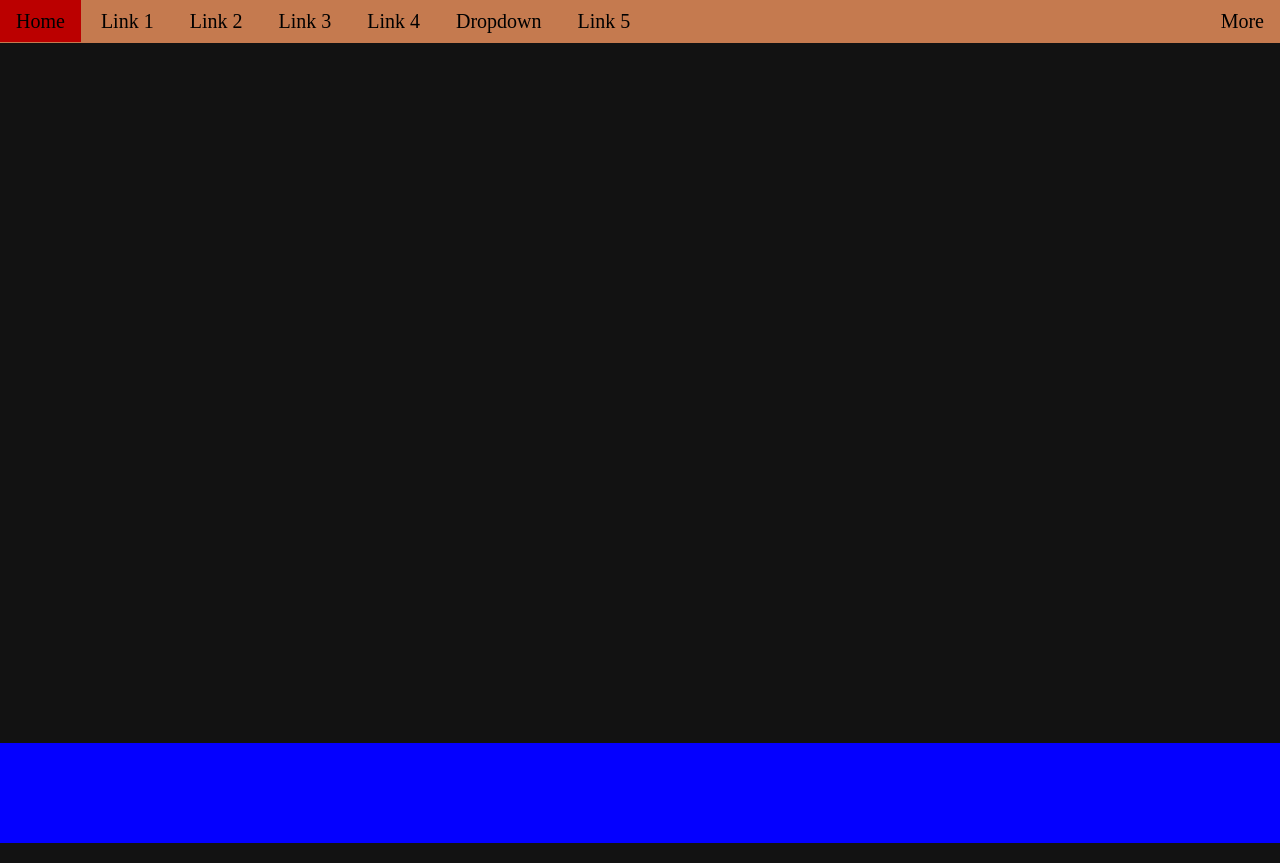
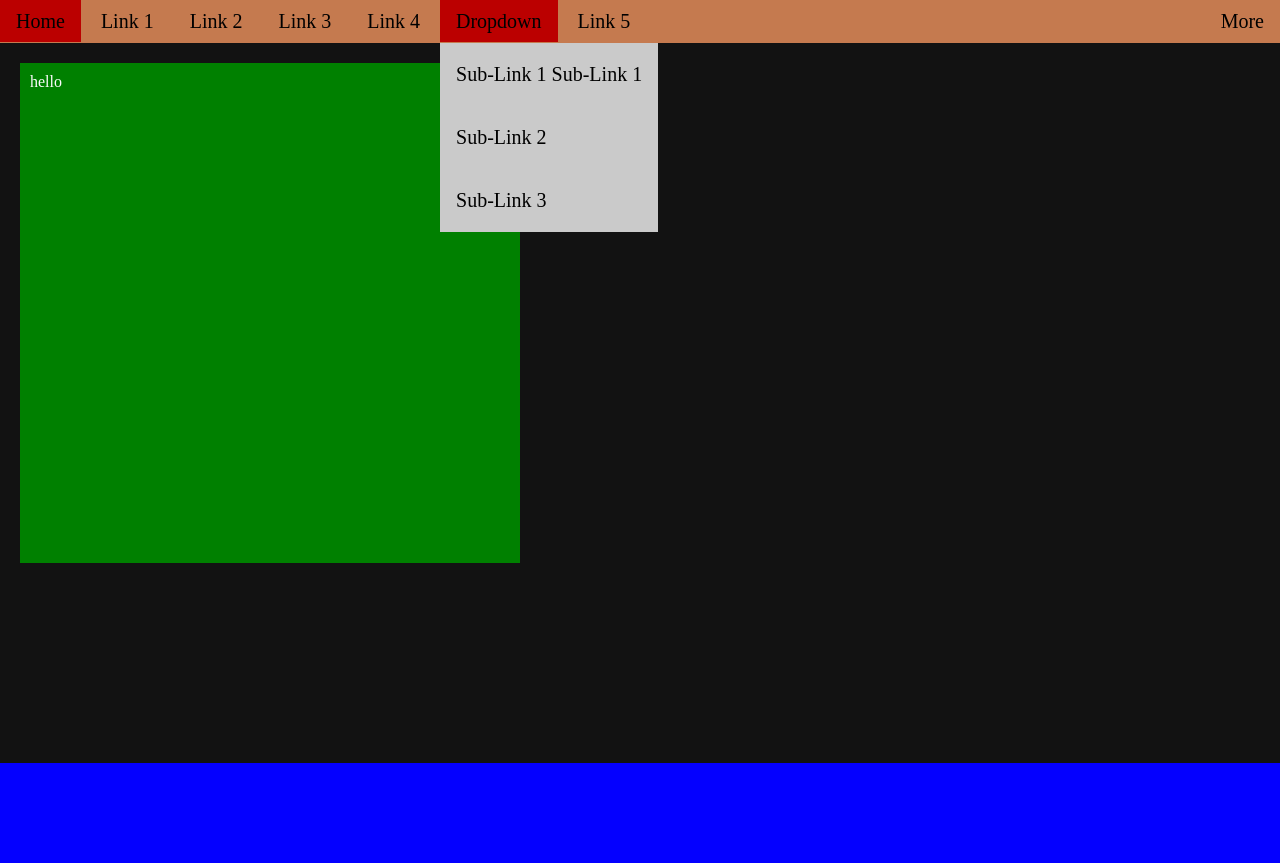
Before and after one commit to thatblindgeye/dynamic-ui-practice, a plain HTML site: page index.html in a window 1280 px wide. Both pictures are taken after a click on the button "Dropdown". Drawn offline with Linux system fonts and the light colour scheme.

Commit message:
Add Javascript for opening/closing dropdowns

```diff
--- a/app.js
+++ b/app.js
@@ -0,0 +1,80 @@
+const nav = document.getElementById("upper-nav");
+const vis = document.querySelector(".upper-links-visible");
+
+
+
+// window.addEventListener("resize", () => {
+//   if (vis.offsetWidth >= nav.offsetWidth - 150) {
+//     const length = document.querySelector(".upper-links-visible").children.length;
+//     document.querySelector("#more-container .dropdown-links").appendChild(document.querySelector(".upper-links-visible").children[length - 1]);
+//   } else if (vis.offsetWidth < nav.offsetWidth - 150) {
+//     const length = document.querySelector("#more-container .dropdown-links").children.length;
+//     document.querySelector(".upper-links-visible").appendChild(document.querySelector("#more-container .dropdown-links").children[length - 1]);
+//   }
+// })
+
+const navBar = (() => {
+  const dropdownButtons = document.querySelectorAll(".dropdown-button");
+  const dropdownLists = document.querySelectorAll(".dropdown-links");
+
+  function checkAriaExpanded() {
+    Array.from(dropdownLists).forEach(item => {
+      if (item.classList.contains("visible")) {
+        item.previousElementSibling.setAttribute("aria-expanded", "true");
+      } else {
+        item.previousElementSibling.setAttribute("aria-expanded", "false");
+      }
+    });
+  };
+
+  function hideDropdownLinks(e) {
+    Array.from(dropdownLists).forEach(item => {
+      if (item !== e.target.nextElementSibling &&
+          !e.target.parentElement.parentElement.classList.contains("dropdown-links")) {
+        item.classList.remove("visible");
+      };
+    });
+    checkAriaExpanded();
+  };
+
+  function toggleDropdownLinks(e) {
+    const dropdownList = e.target.nextElementSibling;
+    dropdownList.classList.toggle("visible");
+    checkAriaExpanded();
+  };
+
+  Array.from(dropdownButtons).forEach(item => {
+    item.addEventListener("click", (e) => {
+      hideDropdownLinks(e);
+      toggleDropdownLinks(e);
+    });
+  });
+
+  Array.from(dropdownButtons).forEach(item => {
+    item.addEventListener("keydown", (e) => {
+      if (e.key === " " || e.key === "Enter") {
+        e.preventDefault();
+        hideDropdownLinks(e);
+        toggleDropdownLinks(e);
+      };
+    });
+  });
+
+  window.addEventListener("click", (e) => {
+    if (!e.target.classList.contains("dropdown-button")) {
+      Array.from(dropdownLists).forEach(item => {
+        item.classList.remove("visible")
+      });
+    };
+    checkAriaExpanded();
+  });
+
+  window.addEventListener("keydown", (e) => {
+    if (e.key === "Escape") {
+      Array.from(dropdownLists).forEach(item => {
+        item.classList.remove("visible")
+      });
+    };
+    checkAriaExpanded();
+  });
+})();
--- a/index.html
+++ b/index.html
@@ -6,8 +6,7 @@
     <meta charset="UTF-8">
     <meta name="viewport" content="width=device-width, initial-scale=1.0">
 
-    <link rel="icon"
-    href="/assets/thatblindgeye-favicon.png">
+    <link rel="icon" href="/assets/thatblindgeye-favicon.png">
     <link rel="preconnect" href="https://fonts.gstatic.com">
     <link rel="stylesheet" href="https://fonts.googleapis.com/css2?family=Roboto:wght@100&display=swap">
     <link rel="stylesheet" href="https://fonts.googleapis.com/icon?family=Material+Icons">
@@ -17,28 +16,38 @@
   <body>
     <header>
       <nav id="upper-nav">
-        <ul class="primary-link-list link-list">
+        <ul class="upper-links-visible upper-links">
           <li><a href="#">Home</a></li>
           <li><a href="#">Link 1</a></li>
           <li><a href="#">Link 2</a></li>
           <li><a href="#">Link 3</a></li>
           <li><a href="#">Link 4</a></li>
-          <li id="dropdown-container">
-            <span role="button" class="dropdown-button" tabindex="0">Dropdown</span>
-            <ul class="dropdown-links" aria-labelledby="dropdown-container">
-              <li><a href="#">Dropdown ADropdown A</a></li>
-              <li><a href="#">Dropdown B</a></li>
-              <li><a href="#">Dropdown C</a></li>
+          <li class="dropdown-container">
+            <span role="button" id="dropdown-1" class="dropdown-button" tabindex="0" aria-expanded="false">Dropdown</span>
+            <ul class="dropdown-links" aria-labelledby="dropdown-1">
+              <li><a href="#">Sub-Link 1 Sub-Link 1</a></li>
+              <li><a href="#">Sub-Link 2</a></li>
+              <li><a href="#">Sub-Link 3</a></li>
             </ul>
           </li>
           <li><a href="#">Link 5</a></li>
         </ul>
-        <ul class="secondary-link-list link-list">
+
+        <ul class="upper-links-hidden upper-links">
           <li id="more-container">
-            <span role="button" class="dropdown-button" tabindex="0">More</span>
-            <ul class="dropdown-links" aria-labelledby="more-container">
-              <li><a href="#">Dropdown B</a></li>
-              <li><a href="#">Dropdown C</a></li>
+            <span role="button" id="more-dropdown" class="dropdown-button" tabindex="0" aria-expanded="false">More</span>
+            <ul class="dropdown-links more-links" aria-labelledby="more-dropdown">
+              <li><a href="#">Sub-Link 4 Sub-Link 4</a></li>
+              <li><a href="#">Sub-Link 5</a></li>
+              <li class="dropdown-container">
+                <span role="button" id="dropdown-2" class="dropdown-button" tabindex="0" aria-expanded="false">Other Dropdown</span>
+                <ul class="dropdown-links" aria-labelledby="dropdown-2">
+                  <li><a href="#">Sub-Link 1a  Sub-Link 1a</a></li>
+                  <li><a href="#">Sub-Link 1b</a></li>
+                  <li><a href="#">Sub-Link 1c</a></li>
+                </ul>
+              </li>
+              <li><a href="#">Sub-Link 6</a></li>
             </ul>
           </li>
         </ul>
@@ -47,6 +56,7 @@
 
     <div id="main">
       <div class="page-container">
+        hello
       </div>
     </div>
 
--- a/styles.css
+++ b/styles.css
@@ -1,5 +1,4 @@
-/* ========== global variables ========== */
-
+/* ========== variables ========== */
 :root {
   /* text */
     --text-black-high: rgba(0, 0, 0, 0.87);
@@ -67,6 +66,8 @@
   --info: rgb(33, 150, 243);
 }
 
+
+/* ========== global styles ========== */
 * {
   box-sizing: border-box;
 }
@@ -81,37 +82,41 @@ a {
 }
 
 
-/* ========== HEADER/MAIN NAV ========== */
+/* ========== header/main nav ========== */
 #upper-nav {
   display: flex;
   width: 100%;
-  height: 100%;
-  padding-right: 100px;
   background-color: rgb(197, 122, 79)
 }
 
-#upper-nav ul {
+#upper-nav > ul {
   margin: 0;
-  padding: 0;
+  padding: 10px 0;
   list-style: none;
 }
 
-.link-list > li {
+.upper-links > li {
   display: inline-block;
-  padding: 10px 0;
 }
 
-.link-list a,
-.link-list span {
+.upper-links span:hover {
+  cursor: pointer;
+}
+
+.upper-links a,
+.upper-links span {
   padding: 10px 1rem;
   font-size: 1.25rem;
   color: black;
-  cursor: pointer;
 }
 
-.link-list a:hover,
-.link-list span:hover {
-  background-color: rgb(187, 0, 0)
+.upper-links > li > a:hover,
+.upper-links > li > span:hover,
+.upper-links > li > a:focus,
+.upper-links > li > span:focus,
+.active-link {
+  background-color: rgb(187, 0, 0);
+  outline: none;
 }
 
 .dropdown-links {
@@ -119,11 +124,11 @@ a {
   position: absolute;
   padding: 0;
   background-color: rgb(202, 202, 202);
-  transform: translateY(10px);
 }
 
-.visible {
-  display: block;
+.upper-links-visible .dropdown-links,
+#more-container > .dropdown-links {
+  transform: translateY(10px);
 }
 
 .dropdown-links > li {
@@ -131,7 +136,8 @@ a {
   margin: 0;
 }
 
-.dropdown-links a {
+.dropdown-links a,
+.dropdown-links span {
   display: block;
   width: 100%;
   margin: 0;
@@ -139,34 +145,48 @@ a {
   text-align: left;
 }
 
-.dropdown-links a:hover {
+.dropdown-links a:hover,
+.dropdown-links span:hover {
   background-color: rgb(100, 100, 241);
 }
 
-.secondary-link-list {
+.upper-links-hidden {
   position: absolute;
   right: 0;
 }
 
-#more-container > .dropdown-links {
+.more-links {
   right: 0;
+  width: 100vw;
 }
 
+.more-links .dropdown-links {
+  position: static;
+  background-color: rgb(185, 185, 185);
+}
 
-/* ========== MAIN ========== */
+.visible {
+  display: block;
+}
+
+/* ========== main content ========== */
 #main {
+  min-height: 100vh;
   background-color: var(--background-base);
   color: white;
 }
 
 .page-container {
-  width: 100%;
-  height: 100vh;
+  width: 500px;
+  height: 500px;
+  margin: 20px;
+  padding: 10px;
+  background-color: green;
   color: rgb(252, 252, 252);
 }
 
 
-/* ========== FOOTER/SECONDARY NAV ========== */
+/* ========== footer/secondary nav ========== */
 #lower-nav {
   position: absolute;
   width: 100%;
@@ -176,7 +196,7 @@ a {
   background: rgb(4, 0, 255);
 }
 
-/* ========== MEDIA QUERIES ========== */
+/* ========== media queries ========== */
 @media only screen and (min-width: 430px) {
 
 }
```
